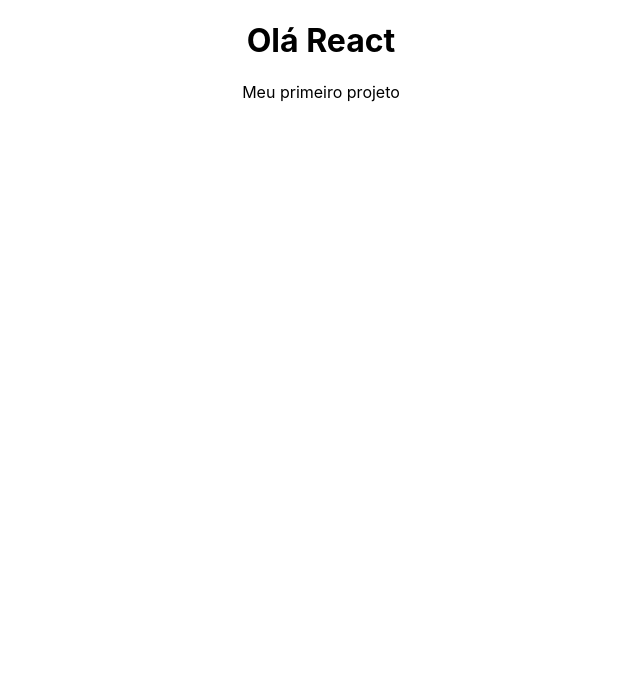
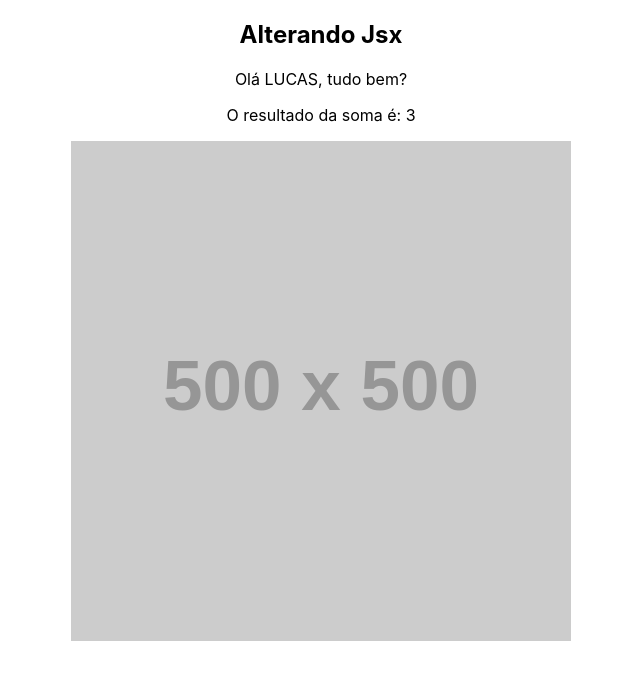
Before and after one commit to mdaadsilva/cursoReact, a React (Create React App) app: page / in a window 1280 px wide. Shown: the top 680 px of the page, without its empty margins (319-959 px from the left). Built offline with nearby package versions, Linux system fonts and the light colour scheme.

Commit message:
feat: Entendendo o JSX

```diff
--- a/src/App.js
+++ b/src/App.js
@@ -1,10 +1,24 @@
 import './App.css';
 
 function App() {
+
+  const name = "Lucas";
+
+  const newName = name.toUpperCase();
+
+  function sum(a, b) {
+    return a + b;
+  }
+
+  const url = 'https://via.placeholder.com/500';
+
+
   return (
     <div className="App">
-      <h1>Olá React</h1>
-      <p>Meu primeiro projeto</p>
+      <h2>Alterando Jsx</h2>
+      <p>Olá {newName}, tudo bem?</p>
+      <p>O resultado da soma é: {sum(1, 2)}</p>
+      <img src={url} alt="mInha Imagem" />
     </div>
   );
 }
```
